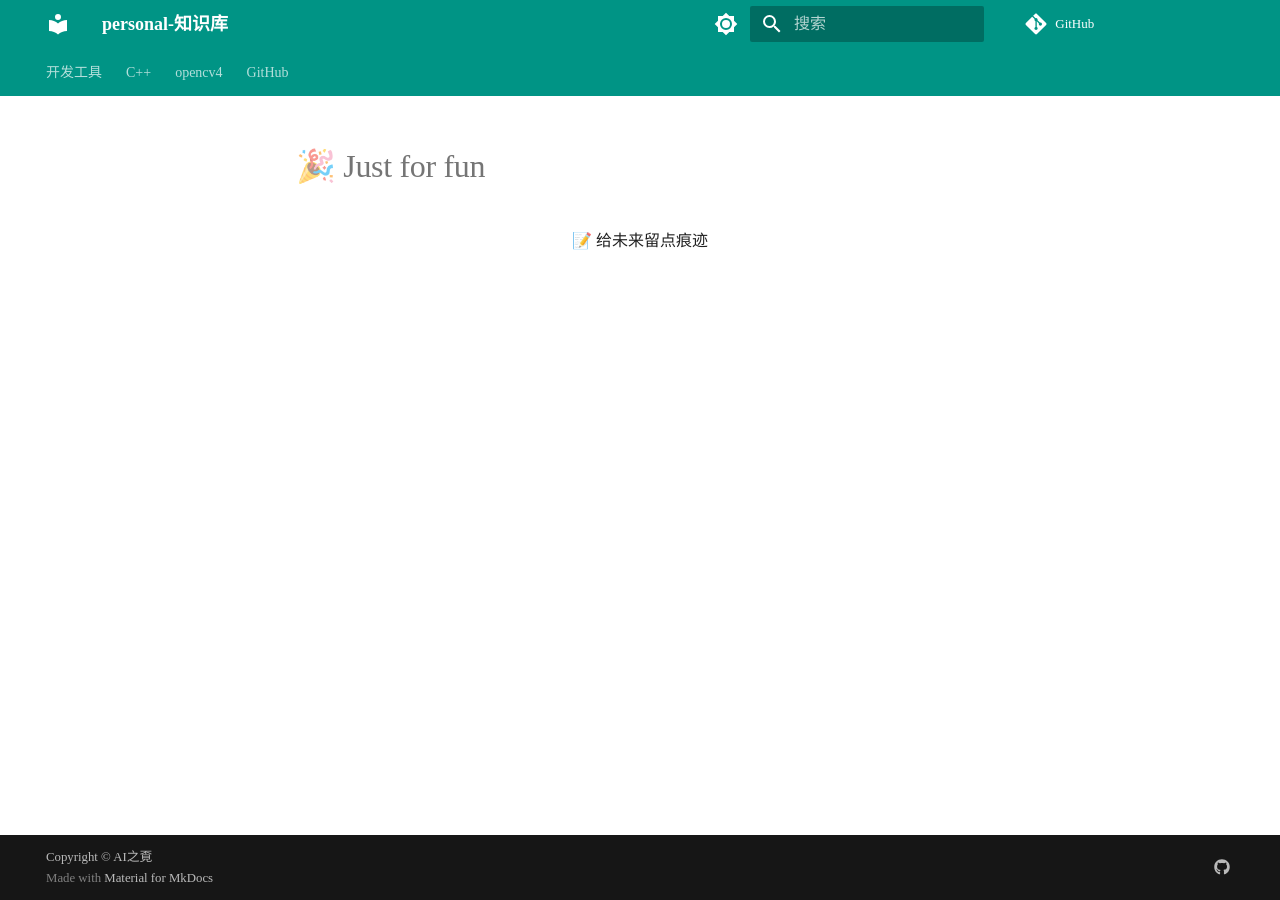
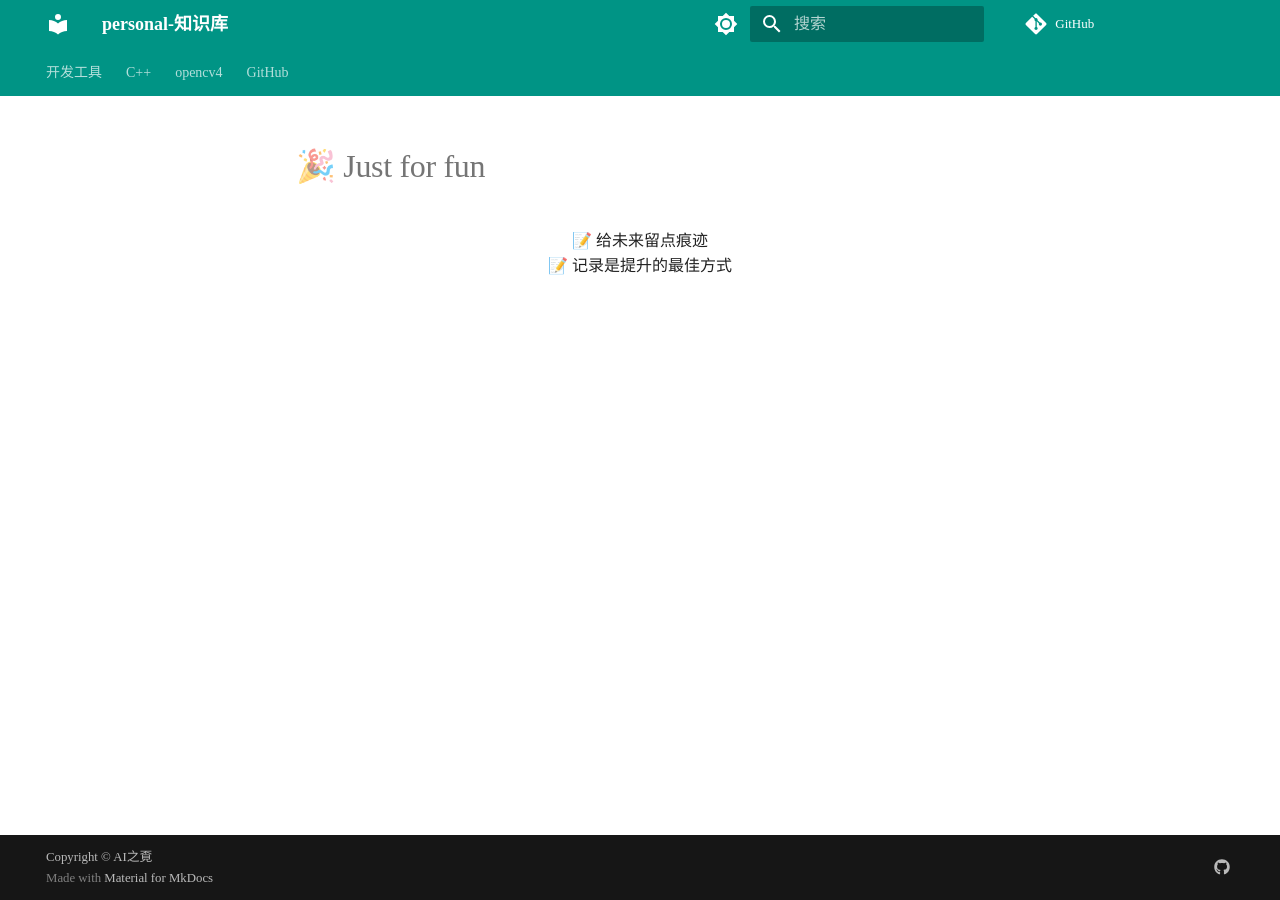
Before and after one commit to serendipitywgy/personal-docs, an MkDocs documentation site: the page built from docs/index.md, in a window 1280 px wide. Built offline with MkDocs 1.6.1 and Material for MkDocs 9.7.7, drawn with Linux system fonts in a browser that asks for light colours; some web fonts are replaced; comment, search, counter and statistics services are not loaded.

Commit message:
[config] 更新index.md

```diff
--- a/docs/index.md
+++ b/docs/index.md
@@ -1,3 +1,9 @@
 # 🎉 Just for fun
 
 <center>📝 给未来留点痕迹</center>
+
+
+
+
+
+<center>📝 记录是提升的最佳方式</center>
```
